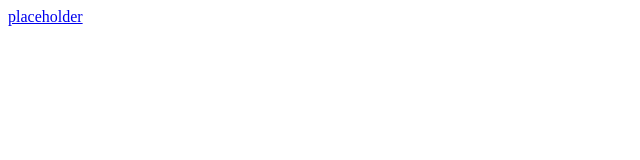
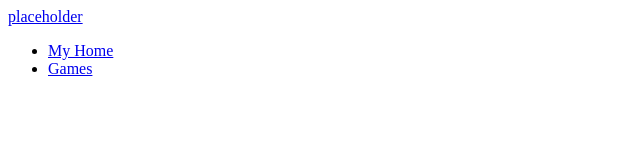
Before and after one commit to sircatboy14/zeroblox-site, a plain HTML site: page index.html in a window 1280 px wide. Shown: the whole page, without its empty margins (0-640 px from the left). Drawn offline with Linux system fonts and the light colour scheme.

Commit message:
Update index.html

```diff
--- a/index.html
+++ b/index.html
@@ -12,4 +12,9 @@
     <div class="logo">
       <a href="#">placeholder</a>
     </div>
+    <nav class="main-nav">
+      <ul>
+        <li><a href="#home">My Home</a></li>
+        <li><a href="#games">Games</a></li>
+      </ul>
 </body>
```
